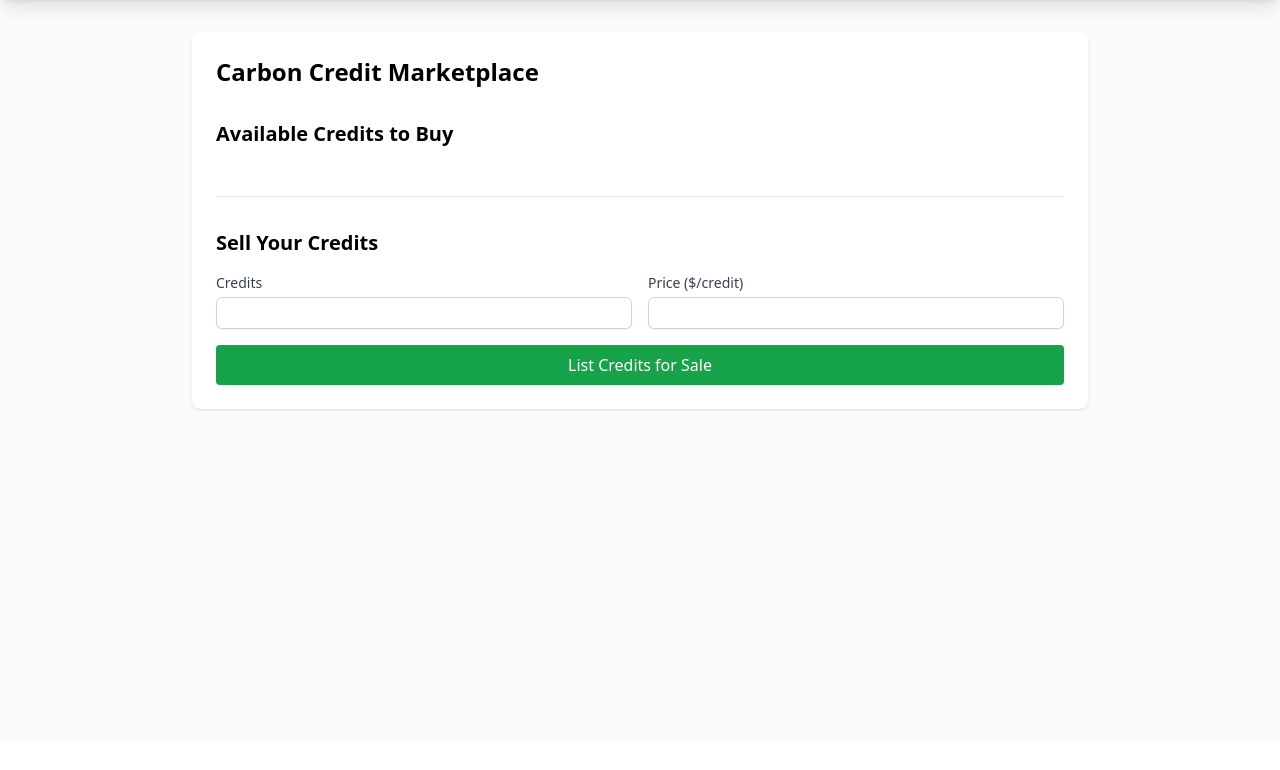
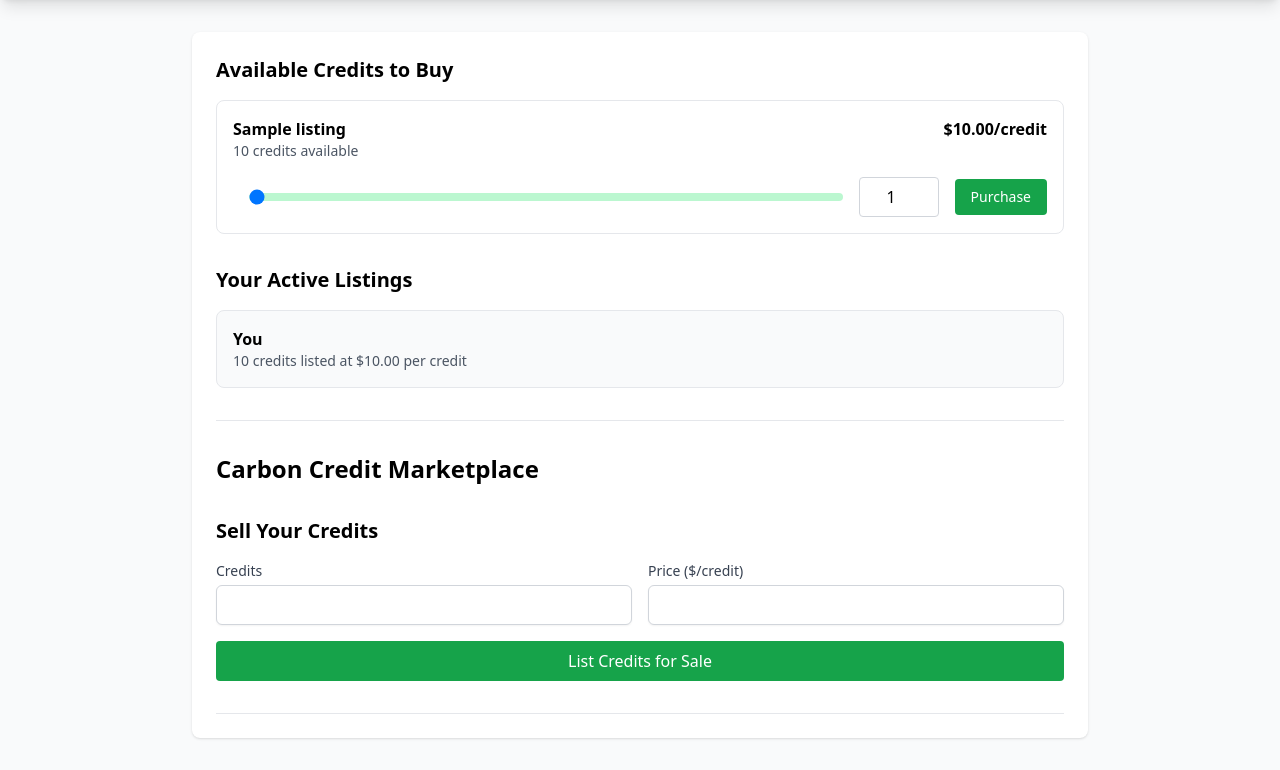
Before and after one commit to AnmolKamboj/carbonCRED, a Flask app: template templates/employer/marketplace.html in a window 1280 px wide. Shown: the part 60-830 px from the top of the page. Before the commit the page ends 471 px from the top, so only its background shows below. Run offline with Flask 3, Linux system fonts and the light colour scheme; a user stored in the database is signed in; tables that the repository leaves empty hold one stand-in row (values such as "Sample post"); the template is opened without the code that fills it: values that come from a table or form of the project are taken from there, most other values are stand-ins (such as "Sample title", 1, 10 or a date in 2020); some libraries are stand-ins or nearby versions.

Commit message:
market place working

```diff
--- a/app.py
+++ b/app.py
@@ -166,22 +166,21 @@ def create_app():
             if current_user.role != 'employer':
                 abort(403)
 
-            # Fetch employees under this employer
             employees = User.query.filter_by(role='employee', employer_id=current_user.id, approved=True).all()
 
-            # Calculate total credits
-            earned_credits = 0
+            earned_credits_from_employees = 0
             leaderboard = []
+
             for emp in employees:
                 employee_logs = TravelLog.query.filter_by(employee_id=emp.id).all()
                 emp_credits = sum(log.credits_earned for log in employee_logs)
-                earned_credits += emp_credits
+                earned_credits_from_employees += emp_credits
                 leaderboard.append({'username': emp.username, 'total_credits': emp_credits})
 
-            # Sort leaderboard by highest credits
             leaderboard = sorted(leaderboard, key=lambda x: x['total_credits'], reverse=True)
 
-            total_credits = current_user.total_credits
+            # ✅ Now combine purchased marketplace credits + earned credits
+            total_credits = current_user.total_credits + earned_credits_from_employees
 
             return render_template(
                 'employer/dashboard.html',
@@ -200,18 +199,41 @@ def create_app():
             if current_user.role != 'employer':
                 abort(403)
 
-            listings = MarketplaceListing.query.filter(MarketplaceListing.seller_id != current_user.id).all()
-            listings_with_sellers = []
-            for listing in listings:
+            # ✅ Fetch all listings
+            all_listings = MarketplaceListing.query.all()
+
+            available_listings = []
+            your_listings = []
+
+            seen_sellers = set()
+
+            for listing in all_listings:
                 seller = User.query.get(listing.seller_id)
-                listings_with_sellers.append({
-                    "id": listing.id,
-                    "seller_name": seller.username if seller else "Unknown",
-                    "credits": listing.credits,
-                    "price_per_credit": listing.price_per_credit
-                })
 
-            return render_template('employer/marketplace.html', listings=listings_with_sellers)
+                if listing.seller_id == current_user.id:
+                    # Your own listings
+                    your_listings.append({
+                        "id": listing.id,
+                        "seller_name": "You",
+                        "credits": listing.credits,
+                        "price_per_credit": listing.price_per_credit
+                    })
+                else:
+                    # Only one listing per seller
+                    if seller and seller.id not in seen_sellers:
+                        available_listings.append({
+                            "id": listing.id,
+                            "seller_name": seller.username,
+                            "credits": listing.credits,
+                            "price_per_credit": listing.price_per_credit
+                        })
+                        seen_sellers.add(seller.id)
+
+            return render_template(
+                'employer/marketplace.html',
+                listings=available_listings,
+                your_listings=your_listings
+            )
 
         @app.route("/purchase_credit", methods=["POST"])
         @login_required
@@ -229,14 +251,25 @@ def create_app():
                 flash(f"Not enough credits available. Only {listing.credits} left.", "error")
                 return redirect(url_for('marketplace'))
 
-            # Update buyer and listing
+            # Fetch Seller
+            seller = User.query.get(listing.seller_id)
+
+            if not seller:
+                flash("Seller not found.", "error")
+                return redirect(url_for('marketplace'))
+
+            # ✅ Adjust credits
             current_user.total_credits += quantity
+            seller.total_credits -= quantity
+
+            # Update listing
             listing.credits -= quantity
 
             if listing.credits == 0:
                 db.session.delete(listing)
 
             db.session.commit()
+
             flash(f"Successfully purchased {quantity} credits!", "success")
             return redirect(url_for('marketplace'))
 
@@ -252,36 +285,24 @@ def create_app():
 
             user = User.query.get(current_user.id)
 
-            print(f"DEBUG: User total_credits = {user.total_credits}, Trying to sell = {credits}")
-
             if user.total_credits < credits:
-                flash("You don't have enough credits to sell.", "error")
+                flash("You don't have enough credits to list for sale.", "error")
                 return redirect(url_for("marketplace"))
 
-            # 🔥 Check if a listing by the same seller with the same price already exists
-            existing_listing = MarketplaceListing.query.filter_by(
+            # 🔥 First delete any old listings by this seller
+            MarketplaceListing.query.filter_by(seller_id=user.id).delete()
+
+            # Now create the new listing
+            new_listing = MarketplaceListing(
                 seller_id=user.id,
+                credits=credits,
                 price_per_credit=price_per_credit
-            ).first()
-
-            if existing_listing:
-                # If it exists, just add the credits
-                existing_listing.credits += credits
-            else:
-                # Else, create a new listing
-                new_listing = MarketplaceListing(
-                    seller_id=user.id,
-                    credits=credits,
-                    price_per_credit=price_per_credit
-                )
-                db.session.add(new_listing)
-
-            user.total_credits -= credits  # Always subtract from seller's total credits
+            )
+            db.session.add(new_listing)
 
             db.session.commit()
             flash("Credits listed for sale successfully!", "success")
             return redirect(url_for("marketplace"))
-
 
 
         #Work address
--- a/create_tables.py
+++ b/create_tables.py
@@ -38,7 +38,7 @@ with app.app_context():
         password=generate_password_hash("pass123"),
         role="employer",
         approved=True,
-        total_credits=0
+        total_credits=50
     )
     db.session.add_all([employer1, employer2])
     db.session.commit()
--- a/templates/employer/dashboard.html
+++ b/templates/employer/dashboard.html
@@ -71,7 +71,7 @@
       {% for employee in leaderboard %}
       <tr class="border-b">
         <td class="p-2">{{ employee.username }}</td>
-        <td class="p-2">{{ employee.total_credits }}</td>
+        <td class="p-2">{{ employee.total_credits | round(1) }}</td>
       </tr>
       {% else %}
       <tr>
--- a/templates/employer/marketplace.html
+++ b/templates/employer/marketplace.html
@@ -5,14 +5,12 @@
 {% block content %}
 <div class="max-w-4xl mx-auto bg-white p-6 rounded-lg shadow space-y-8">
 
-    <h2 class="text-2xl font-bold">Carbon Credit Marketplace</h2>
-
-    <!-- Buy Credits Section -->
+        <!-- ✅ Available Listings from Others -->
         <section>
             <h3 class="text-xl font-semibold mb-4">Available Credits to Buy</h3>
             <div class="grid grid-cols-1 gap-4">
+                {% if listings %}
                     {% for listing in listings %}
-            {% if listing.seller_id != current_user.id %}
                     <div class="border rounded-lg p-4 hover:bg-gray-50 space-y-4">
                         <div class="flex justify-between">
                             <div class="flex flex-col">
@@ -23,10 +21,9 @@
                                 <p class="font-bold">${{ "%.2f"|format(listing.price_per_credit) }}/credit</p>
                             </div>
                         </div>
+
                         <form action="{{ url_for('purchase_credit') }}" method="POST" class="flex items-center space-x-4">
                             <input type="hidden" name="listing_id" value="{{ listing.id }}">
-
-                    <!-- Slider -->
                             <input
                                 type="range"
                                 name="quantity_slider"
@@ -34,26 +31,9 @@
                                 min="1"
                                 max="{{ listing.credits }}"
                                 value="1"
-                        class="flex-1 h-2 bg-green-200 rounded-lg appearance-none cursor-pointer focus:outline-none focus:ring-2 focus:ring-green-500
-                            [&::-webkit-slider-thumb]:appearance-none
-                            [&::-webkit-slider-thumb]:h-5
-                            [&::-webkit-slider-thumb]:w-5
-                            [&::-webkit-slider-thumb]:rounded-full
-                            [&::-webkit-slider-thumb]:bg-green-600
-                            [&::-webkit-slider-thumb]:border-none
-                            [&::-webkit-slider-thumb]:shadow-md
-                            [&::-moz-range-thumb]:appearance-none
-                            [&::-moz-range-thumb]:h-5
-                            [&::-moz-range-thumb]:w-5
-                            [&::-moz-range-thumb]:rounded-full
-                            [&::-moz-range-thumb]:bg-green-600
-                            [&::-moz-range-thumb]:border-none
-                            [&::-moz-range-thumb]:shadow-md
-                        "
+                                class="flex-1 h-2 bg-green-200 rounded-lg appearance-none cursor-pointer focus:outline-none focus:ring-2 focus:ring-green-500"
                                 oninput="document.getElementById('quantity_input_{{ listing.id }}').value = this.value"
                             >
-
-                    <!-- Quantity Input -->
                             <input
                                 type="number"
                                 name="quantity"
@@ -65,43 +45,59 @@
                                 class="w-20 h-10 px-3 border border-gray-300 rounded focus:outline-none focus:ring-2 focus:ring-green-500 text-center"
                                 oninput="document.getElementById('quantity_slider_{{ listing.id }}').value = this.value"
                             >
-
-                    <!-- Purchase Button -->
                             <button type="submit" class="bg-green-600 text-white py-2 px-4 rounded hover:bg-green-700 text-sm">
                                 Purchase
                             </button>
                         </form>
+                    </div>
+                    {% endfor %}
+                {% else %}
+                    <p class="text-gray-500">No credits currently available for purchase.</p>
+                {% endif %}
+            </div>
+        </section>
 
+    <!-- ✅ Your Listings Section -->
+    <section>
+        <h3 class="text-xl font-semibold mb-4">Your Active Listings</h3>
+        <div class="grid grid-cols-1 gap-4">
+            {% if your_listings %}
+                {% for listing in your_listings %}
+                <div class="border rounded-lg p-4 bg-gray-50">
+                    <div class="flex justify-between">
+                        <div>
+                            <h4 class="font-semibold">You</h4>
+                            <p class="text-gray-600 text-sm">{{ listing.credits }} credits listed at ${{ "%.2f"|format(listing.price_per_credit) }} per credit</p>
                         </div>
+                    </div>
+                </div>
+                {% endfor %}
+            {% else %}
+                <p class="text-gray-500">You have no active listings.</p>
             {% endif %}
-            {% else %}
-            <p class="text-gray-500">No credits currently available.</p>
-            {% endfor %}
         </div>
     </section>
 
     <hr class="my-8">
 
-    <!-- Sell Credits Section -->
+    <h2 class="text-2xl font-bold">Carbon Credit Marketplace</h2>
+
+    <!-- ✅ Sell Credits Form (You can post new listing) -->
     <section>
         <h3 class="text-xl font-semibold mb-4">Sell Your Credits</h3>
         <form action="{{ url_for('sell_credit') }}" method="POST" class="space-y-4">
             <div class="flex gap-4">
-                <!-- Number of Credits -->
                 <div class="flex-1">
-                    <label for="credits" class="block text-sm font-medium text-gray-700">Credits</label>
-                    <input type="number" name="credits" min="1" id="credits" required
-                    class="mt-1 block w-full h-8 pl-4 rounded-md border border-gray-300 shadow-sm focus:outline-none focus:ring-2 focus:ring-green-500 sm:text-sm">
-
+                    <label class="block text-sm font-medium text-gray-700">Credits</label>
+                    <input type="number" name="credits" min="1" required
+                        class="mt-1 block w-full h-10 pl-4 rounded-md border border-gray-300 shadow-sm focus:outline-none focus:ring-2 focus:ring-green-500">
                 </div>
-                <!-- Price per Credit -->
                 <div class="flex-1">
-                    <label for="price_per_credit" class="block text-sm font-medium text-gray-700">Price ($/credit)</label>
-                    <input type="number" step="0.01" min="0.01" name="price_per_credit" id="price_per_credit" required
-                    class="mt-1 block w-full h-8 pl-4 rounded-md border border-gray-300 shadow-sm focus:outline-none focus:ring-2 focus:ring-green-500 sm:text-sm">
+                    <label class="block text-sm font-medium text-gray-700">Price ($/credit)</label>
+                    <input type="number" step="0.01" min="0.01" name="price_per_credit" required
+                        class="mt-1 block w-full h-10 pl-4 rounded-md border border-gray-300 shadow-sm focus:outline-none focus:ring-2 focus:ring-green-500">
                 </div>
             </div>
-
             <div>
                 <button type="submit" class="w-full bg-green-600 text-white py-2 rounded hover:bg-green-700">
                     List Credits for Sale
@@ -110,15 +106,16 @@
         </form>
     </section>
 
+    <hr class="my-8">
+
 </div>
 
-<!-- JavaScript to Sync Slider and Number Box -->
 <script>
     document.addEventListener("DOMContentLoaded", function() {
-        const sliders = document.querySelectorAll("input[type=range][id^='quantity-']");
+        const sliders = document.querySelectorAll("input[type=range][id^='quantity_slider_']");
         sliders.forEach(slider => {
-            const listingId = slider.id.split("-")[1];
-            const numberInput = document.getElementById(`quantity_number-${listingId}`);
+            const listingId = slider.id.split("_")[2];
+            const numberInput = document.getElementById(`quantity_input_${listingId}`);
 
             if (slider && numberInput) {
                 slider.addEventListener('input', () => {
@@ -132,6 +129,4 @@
         });
     });
 </script>
-
-
 {% endblock %}
```
Lines whose indentation alone changed are shown as unchanged.
